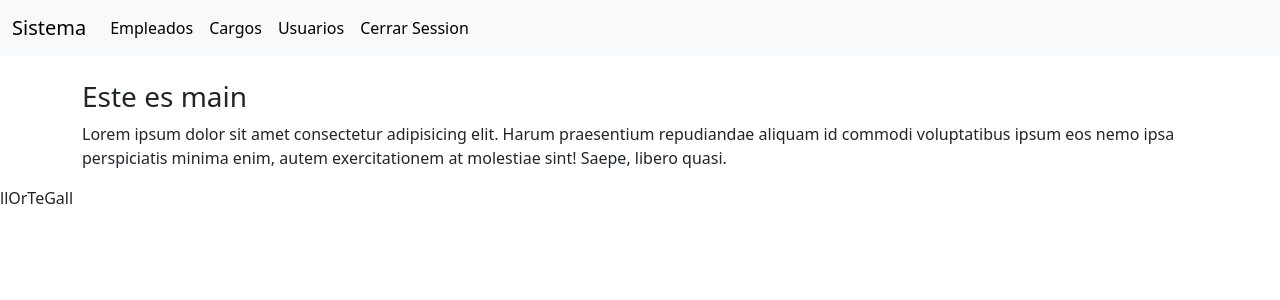
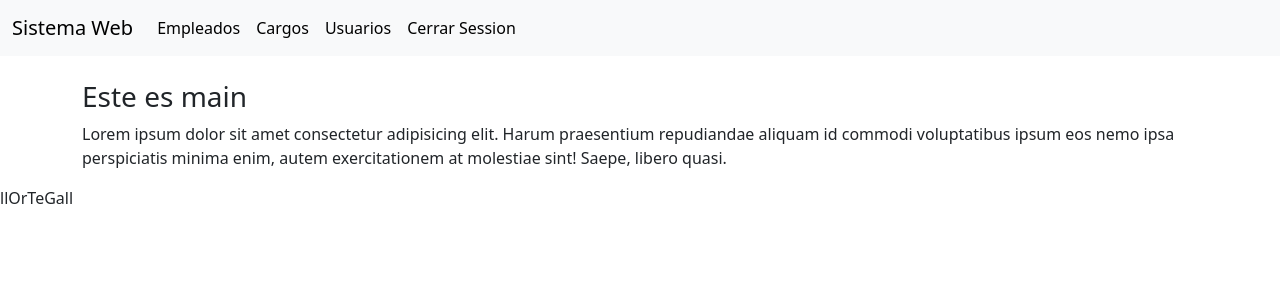
Before and after one commit to llOrtegall/next-app-ortega, a PHP site: page / in a window 1280 px wide. Shown: the top 300 px of the page. Run offline with PHP 8.4, Linux system fonts and the light colour scheme.

Commit message:
terminado los templates

```diff
--- a/index.php
+++ b/index.php
@@ -1,7 +1,10 @@
+<!-- //* Aqui Esta El Header -->
 <?php include('templates/header.php'); ?>
 
 <br>
+
 <h3>Este es main</h3>
 <p>Lorem ipsum dolor sit amet consectetur adipisicing elit. Harum praesentium repudiandae aliquam id commodi voluptatibus ipsum eos nemo ipsa perspiciatis minima enim, autem exercitationem at molestiae sint! Saepe, libero quasi.</p>
 
+<!-- //* Aqui Esta El Footer -->
 <?php include('templates/footer.php'); ?>
--- a/templates/header.php
+++ b/templates/header.php
@@ -11,7 +11,7 @@
 <body>
     <nav class="navbar navbar-expand-lg bg-body-tertiary">
         <div class="container-fluid">
-            <a class="navbar-brand" href="#">Sistema</a>
+            <a class="navbar-brand" href="#">Sistema Web</a>
             <button class="navbar-toggler" type="button" data-bs-toggle="collapse" data-bs-target="#navbarNav" aria-controls="navbarNav" aria-expanded="false" aria-label="Toggle navigation">
                 <span class="navbar-toggler-icon"></span>
             </button>
```
